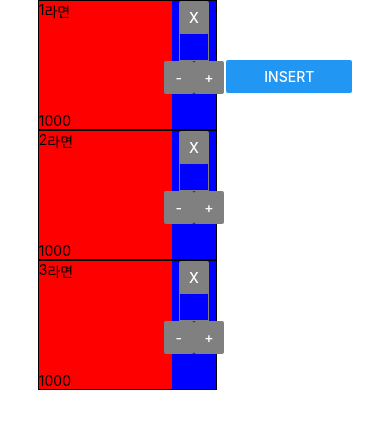
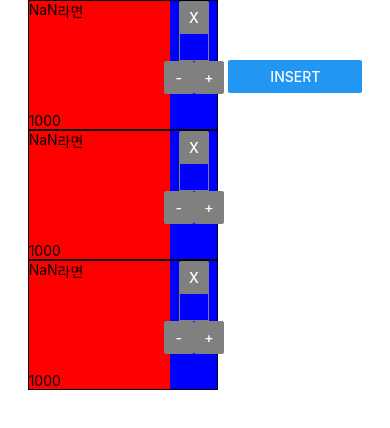
Before and after one commit to AmondChocolateShake/exchange_money, a React Native app: screen / in a window 390 px wide. Shown: the top 428 px of the page. Built offline with nearby package versions, Linux system fonts and the light colour scheme.

Commit message:
tring to fix error of key

```diff
--- a/components/ProductItem.js
+++ b/components/ProductItem.js
@@ -24,8 +24,7 @@ const ProductItem=(props)=>{
       <ItemInfo
       name={props.name}
       price={props.price}
-      euro={props.euro}
-      id={props.id}
+      key={props.key}
       ></ItemInfo>
 
       {/* 아이템 정보를 컨트롤하는 컴포넌트 */}
--- a/components/ProductList.js
+++ b/components/ProductList.js
@@ -16,7 +16,7 @@ const ProductList=(props)=>{
     <View style={ListContainer}>
       {products.map((item,index)=>(
         <ProductItem
-        id={index}
+        key={index}
         name={item.name}
         price={item.price}
         count={item.count}
```
